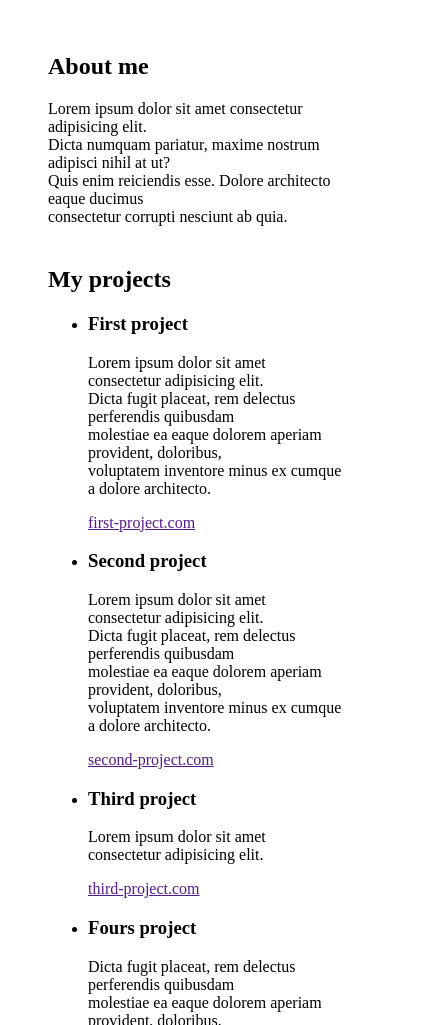
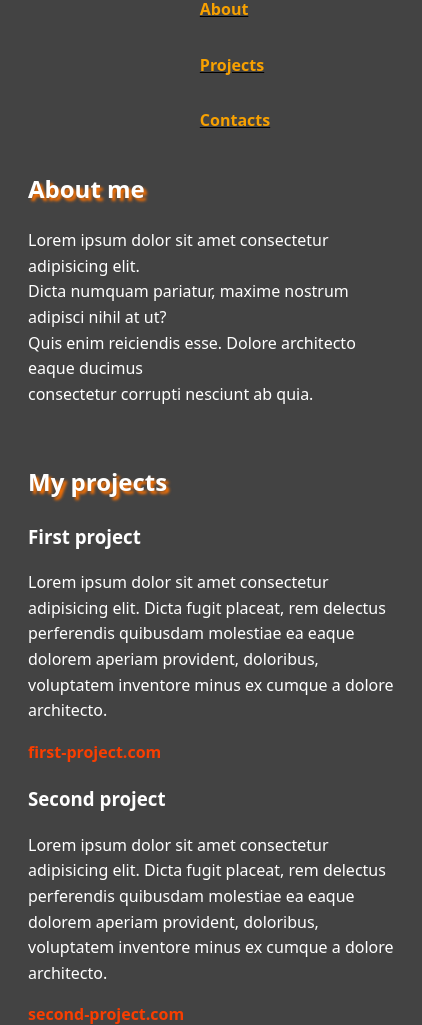
Before and after one commit to Errait/practice-task-1, a plain HTML site: page index.html in a window 390 px wide. Shown: the part 121-1146 px from the top of the page, 422 px wide, since content can reach past the window. Drawn offline with Linux system fonts and the light colour scheme.

Commit message:
add many styles

```diff
--- a/css/styles.css
+++ b/css/styles.css
@@ -1,18 +1,94 @@
 header {
-    display: flex;
-    flex-direction: row;
+  display: flex;
+  justify-content: space-between;
+  align-items: center;
 }
-
-body {
-    padding: 40px;
+.navigation {
+  display: flex;
+  gap: 20px;
+  list-style: none;
+  text-decoration: underline;
+  color: #000;
 }
 
 section {
     margin-top: 80px;
 }
 
-@media screen and (max-width: 767px) {
+main, header, footer {
+  max-width: 900px;
+  margin: 0 auto;
+  padding: 0 20px;
+}
+
+article {
+  transition: transform 0.3s ease, box-shadow 0.3s ease;
+}
+article:hover {
+  box-shadow: 0 0 15px #a07f46;
+  transform: scale(1.02);
+}
+
+/* fonts */
+body {
+  font-family: system-ui, sans-serif;
+  line-height: 1.6;
+  color: #ffffff;
+  background:#434343;
+}
+h1, h2 {
+  text-shadow: 3px 3px 3px #ff7300;
+}
+
+html {
+  scroll-behavior: smooth;
+}
+
+/* refs */
+a {
+  text-decoration: none;
+  color: #f8a100;
+  font-weight: bold;
+  transition: color 0.3s ease;
+}
+a:hover {
+  text-shadow:
+    -1px -1px 0 #fff200,
+     1px -1px 0 #fff200,
+    -1px  1px 0 #fff200,
+     1px  1px 0 #fff200;
+  transition: color 0.3s ease, text-shadow 0.3s ease;
+}
+a:visited {
+  color: #f83e00;
+  transition: color 0.3s ease;
+}
+a:focus {
+  text-shadow:
+    -1px -1px 0 #fff200,
+     1px -1px 0 #fff200,
+    -1px  1px 0 #fff200,
+     1px  1px 0 #fff200;
+  transition: color 0.3s ease;
+}
+
+@media screen and (max-width: 600px) {
+    header {
+      display: flex;
+      flex-direction: column;
+    }
+    .navigation {
+      display: flex;
+      flex-direction: column;
+    }
+    .navigation li + li {
+      margin-top: 10px;
+    }
     section {
-    margin-top: 40px;
+      margin-top: 20px;
+      padding-bottom: 20px
+    }
+    main, header, footer {
+      width: 100%;
     }
 }
--- a/index.html
+++ b/index.html
@@ -2,7 +2,7 @@
 <html lang="en">
 <head>
     <meta charset="UTF-8">
-    <meta name="viewport" content="width=device-width, initial-scale=1.0">
+    <meta name="description" content="Personal portfolio of Anastasia, front-end developer.">
     <title>Resume</title>
 
     <link rel="stylesheet" href="./css/styles.css">
@@ -34,53 +34,51 @@
         <section id="projects">
             <h2>My projects</h2>
 
-            <ul>
-                <li>
+            <article>
                 <h3>First project</h3>
                 <p>
-                        Lorem ipsum dolor sit amet consectetur adipisicing elit. <br>
-                        Dicta fugit placeat, rem delectus perferendis quibusdam <br>
-                        molestiae ea eaque dolorem aperiam provident, doloribus, <br>
+                    Lorem ipsum dolor sit amet consectetur adipisicing elit.
+                    Dicta fugit placeat, rem delectus perferendis quibusdam
+                    molestiae ea eaque dolorem aperiam provident, doloribus,
                     voluptatem inventore minus ex cumque a dolore architecto.
                 </p>
                 <a href="">first-project.com</a>
-                </li>
+            </article>
 
-                <li>
+            <article>
                 <h3>Second project</h3>
                 <p>
-                        Lorem ipsum dolor sit amet consectetur adipisicing elit. <br>
-                        Dicta fugit placeat, rem delectus perferendis quibusdam <br>
-                        molestiae ea eaque dolorem aperiam provident, doloribus, <br>
+                    Lorem ipsum dolor sit amet consectetur adipisicing elit.
+                    Dicta fugit placeat, rem delectus perferendis quibusdam
+                    molestiae ea eaque dolorem aperiam provident, doloribus,
                     voluptatem inventore minus ex cumque a dolore architecto.
                 </p>
                 <a href="">second-project.com</a>
-                </li>
+            </article>
 
-                <li>
+            <article>
                 <h3>Third project</h3>
                 <p>
-                        Lorem ipsum dolor sit amet consectetur adipisicing elit. <br>
+                    Lorem ipsum dolor sit amet consectetur adipisicing elit.
                 </p>
                 <a href="">third-project.com</a>
-                </li>
+            </article>
 
-                <li>
+            <article>
                 <h3>Fours project</h3>
                 <p>
-                        Dicta fugit placeat, rem delectus perferendis quibusdam <br>
-                        molestiae ea eaque dolorem aperiam provident, doloribus, <br>
+                    Dicta fugit placeat, rem delectus perferendis quibusdam
+                    molestiae ea eaque dolorem aperiam provident, doloribus,
                     voluptatem inventore minus ex cumque a dolore architecto.
                 </p>
                 <a href="">fours-project.com</a>
-                </li>
-            </ul>
+            </article>
         </section>
     </main>
 
     <footer >
         <section id="contacts">
-            <h4>Contacts</h4>
+            <h2>Contacts</h2>
             <ul>
                 <li>
                     <a href="tel:+33333333333">+3(333)333-33-33</a>
```
Lines whose indentation alone changed are shown as unchanged.
